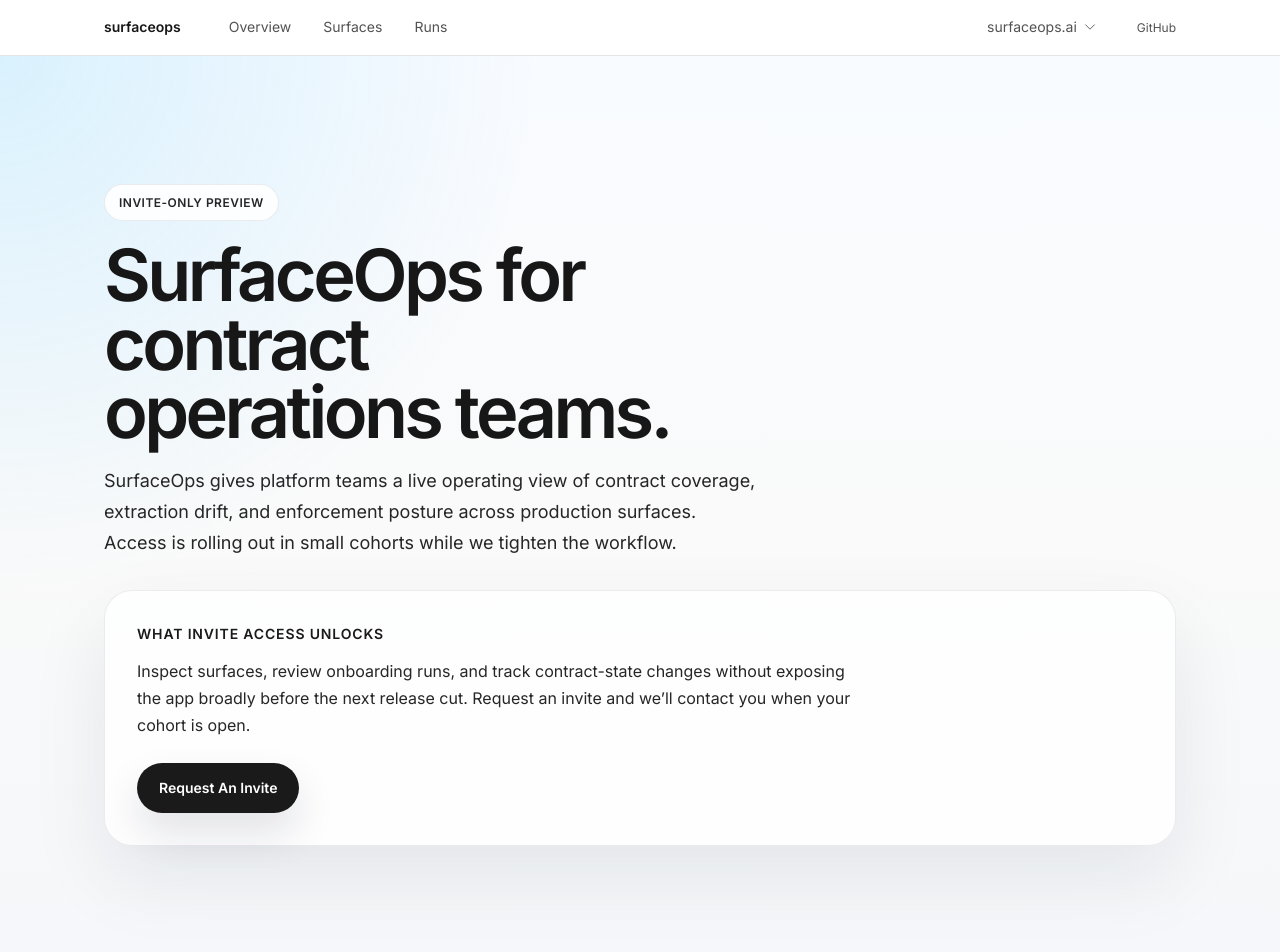
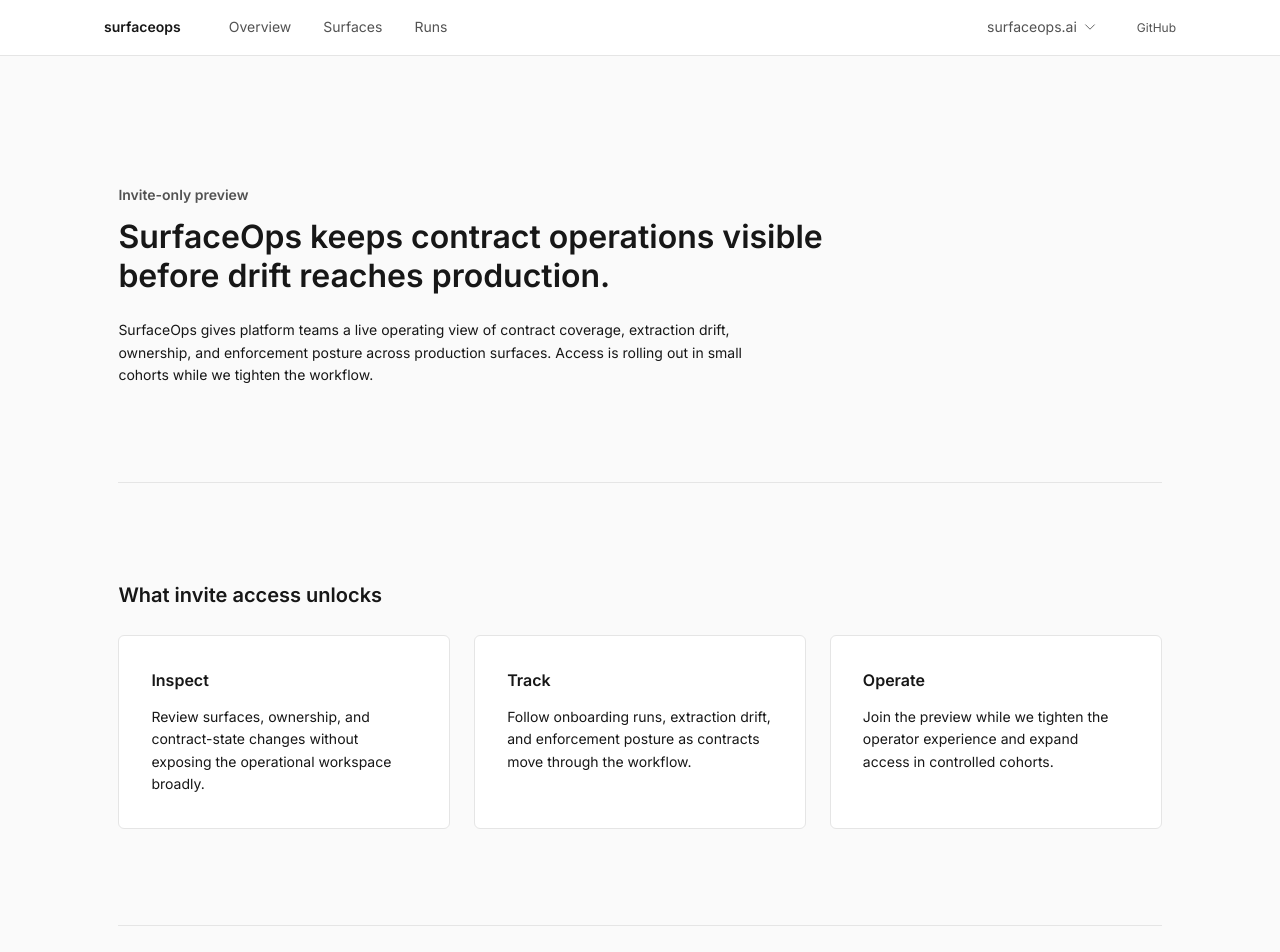
Before and after one commit to Surfaces-Platform/surfaces-webapps, a Next.js app in the folder apps/surfaceops-web/: page / in a window 1280 px wide. Shown: the top 952 px of the page. Built offline with nearby package versions, Linux system fonts and the light colour scheme.

Commit message:
Align SurfaceOps landing page with shared pattern

```diff
--- a/apps/surfaceops-web/app/(overview)/_components/invite-request-panel.tsx
+++ b/apps/surfaceops-web/app/(overview)/_components/invite-request-panel.tsx
@@ -60,14 +60,14 @@
           width: "fit-content",
           fontSize: "14px",
           fontWeight: 600,
-          padding: "14px 22px",
+          padding: "12px 24px",
           backgroundColor: colors.structure.primary,
           color: colors.neutral[0],
           border: "none",
-          borderRadius: "999px",
+          borderRadius: "6px",
           cursor: formOpen ? "default" : "pointer",
           opacity: formOpen ? 0.8 : 1,
-          boxShadow: "0 20px 40px rgba(15, 23, 42, 0.12)",
+          transition: "all var(--contract-motion-duration) var(--contract-motion-timing)",
         }}
       >
         Request An Invite
@@ -79,11 +79,10 @@
           style={{
             display: "grid",
             gap: "12px",
-            padding: "20px",
-            borderRadius: "20px",
+            padding: "24px",
+            borderRadius: "6px",
             border: `1px solid ${colors.neutral[200]}`,
             backgroundColor: colors.neutral[0],
-            boxShadow: "0 24px 48px rgba(15, 23, 42, 0.08)",
           }}
         >
           <label
@@ -117,11 +116,11 @@
               aria-describedby="invite-request-status"
               style={{
                 flex: "1 1 260px",
-                minHeight: "48px",
-                borderRadius: "14px",
+                minHeight: "44px",
+                borderRadius: "6px",
                 border: `1px solid ${colors.neutral[400]}`,
                 padding: "0 16px",
-                fontSize: "15px",
+                fontSize: "14px",
                 color: colors.neutral[900],
                 backgroundColor: colors.neutral[50],
               }}
@@ -130,9 +129,9 @@
               type="submit"
               disabled={isSubmitting}
               style={{
-                minHeight: "48px",
+                minHeight: "44px",
                 padding: "0 18px",
-                borderRadius: "14px",
+                borderRadius: "6px",
                 border: "none",
                 backgroundColor: colors.neutral[900],
                 color: colors.neutral[0],
--- a/apps/surfaceops-web/app/(overview)/page.tsx
+++ b/apps/surfaceops-web/app/(overview)/page.tsx
@@ -6,8 +6,7 @@
     <div
       className="min-h-screen w-full"
       style={{
-        background:
-          "radial-gradient(circle at top left, rgba(56, 189, 248, 0.16), transparent 34%), linear-gradient(180deg, #F8FBFF 0%, #FAFAFA 52%, #F5F7FA 100%)",
+        backgroundColor: colors.neutral[50],
         fontFamily: "Inter, sans-serif",
         color: colors.neutral[900],
       }}
@@ -17,104 +16,141 @@
         style={{
           maxWidth: 1120,
           margin: "0 auto",
-          padding: "clamp(72px, 10vw, 128px) 24px",
         }}
       >
         <section
           data-contract-section="landing.hero"
           style={{
-            display: "grid",
-            gap: "32px",
-            alignItems: "start",
+            paddingTop: "128px",
+            paddingBottom: "96px",
           }}
         >
-          <div
+          <p
             style={{
-              display: "grid",
-              gap: "20px",
-              maxWidth: "760px",
-            }}
-          >
-            <span
-              style={{
-                display: "inline-flex",
-                width: "fit-content",
-                alignItems: "center",
-                gap: "8px",
-                padding: "8px 14px",
-                borderRadius: "999px",
-                border: "1px solid rgba(15, 23, 42, 0.08)",
-                backgroundColor: "rgba(255, 255, 255, 0.9)",
-                color: colors.neutral[800],
-                fontSize: "12px",
+              margin: "0 0 12px",
+              fontSize: "14px",
               fontWeight: 600,
-                letterSpacing: "0.04em",
-                textTransform: "uppercase",
+              color: colors.neutral[600],
             }}
           >
             Invite-only preview
-            </span>
+          </p>
           <h1
             style={{
-                fontSize: "clamp(40px, 7vw, 72px)",
+              fontSize: "32px",
               fontWeight: 600,
-                lineHeight: 0.95,
-                letterSpacing: "-0.05em",
-                maxWidth: "12ch",
-                margin: 0,
+              lineHeight: 1.2,
+              margin: "0 0 24px",
+              maxWidth: "720px",
             }}
           >
-              SurfaceOps for contract operations teams.
+            SurfaceOps keeps contract operations visible before drift reaches production.
           </h1>
           <p
             style={{
+              fontSize: "14px",
+              fontWeight: 400,
+              lineHeight: 1.6,
               margin: 0,
-                maxWidth: "58ch",
-                fontSize: "18px",
-                lineHeight: 1.7,
-                color: colors.neutral[800],
+              maxWidth: "640px",
             }}
           >
             SurfaceOps gives platform teams a live operating view of contract coverage,
-              extraction drift, and enforcement posture across production surfaces. Access
-              is rolling out in small cohorts while we tighten the workflow.
+            extraction drift, ownership, and enforcement posture across production surfaces.
+            Access is rolling out in small cohorts while we tighten the workflow.
           </p>
-          </div>
+        </section>
+
         <section
           data-contract-section="landing.guidance"
           style={{
-              display: "grid",
-              gap: "24px",
-              padding: "clamp(24px, 3vw, 32px)",
-              borderRadius: "28px",
-              backgroundColor: "rgba(255, 255, 255, 0.84)",
-              border: "1px solid rgba(15, 23, 42, 0.08)",
-              boxShadow: "0 32px 80px rgba(15, 23, 42, 0.08)",
+            paddingTop: "96px",
+            paddingBottom: "96px",
+            borderTop: `1px solid ${colors.neutral[200]}`,
           }}
         >
-            <div style={{ display: "grid", gap: "12px", maxWidth: "720px" }}>
-              <p
+          <h2
             style={{
-                  margin: 0,
-                  fontSize: "14px",
+              fontSize: "20px",
               fontWeight: 600,
-                  textTransform: "uppercase",
-                  letterSpacing: "0.06em",
-                  color: colors.structure.primary,
+              margin: "0 0 24px",
             }}
           >
             What invite access unlocks
-              </p>
-              <p style={{ margin: 0, fontSize: "16px", lineHeight: 1.7, color: colors.neutral[800] }}>
-                Inspect surfaces, review onboarding runs, and track contract-state changes without
-                exposing the app broadly before the next release cut. Request an invite and we’ll
-                contact you when your cohort is open.
+          </h2>
+          <div className="grid grid-cols-1 md:grid-cols-3 gap-6">
+            <div
+              style={{
+                padding: "32px",
+                borderRadius: "6px",
+                backgroundColor: colors.neutral[0],
+                border: `1px solid ${colors.neutral[200]}`,
+              }}
+            >
+              <h3 style={{ fontSize: "16px", fontWeight: 600, margin: "0 0 12px" }}>
+                Inspect
+              </h3>
+              <p style={{ fontSize: "14px", lineHeight: 1.6, margin: 0 }}>
+                Review surfaces, ownership, and contract-state changes without exposing the
+                operational workspace broadly.
               </p>
             </div>
-            <section data-contract-section="landing.actions">
+            <div
+              style={{
+                padding: "32px",
+                borderRadius: "6px",
+                backgroundColor: colors.neutral[0],
+                border: `1px solid ${colors.neutral[200]}`,
+              }}
+            >
+              <h3 style={{ fontSize: "16px", fontWeight: 600, margin: "0 0 12px" }}>
+                Track
+              </h3>
+              <p style={{ fontSize: "14px", lineHeight: 1.6, margin: 0 }}>
+                Follow onboarding runs, extraction drift, and enforcement posture as contracts
+                move through the workflow.
+              </p>
+            </div>
+            <div
+              style={{
+                padding: "32px",
+                borderRadius: "6px",
+                backgroundColor: colors.neutral[0],
+                border: `1px solid ${colors.neutral[200]}`,
+              }}
+            >
+              <h3 style={{ fontSize: "16px", fontWeight: 600, margin: "0 0 12px" }}>
+                Operate
+              </h3>
+              <p style={{ fontSize: "14px", lineHeight: 1.6, margin: 0 }}>
+                Join the preview while we tighten the operator experience and expand access in
+                controlled cohorts.
+              </p>
+            </div>
+          </div>
+        </section>
+
+        <section
+          data-contract-section="landing.actions"
+          style={{
+            paddingTop: "96px",
+            paddingBottom: "96px",
+            borderTop: `1px solid ${colors.neutral[200]}`,
+          }}
+        >
+          <p
+            style={{
+              fontSize: "14px",
+              fontWeight: 400,
+              lineHeight: 1.6,
+              margin: "0 0 24px",
+              maxWidth: "640px",
+            }}
+          >
+            Request an invite to join the next SurfaceOps cohort. We’ll reach out as preview
+            access expands.
+          </p>
           <InviteRequestPanel />
-            </section>
-          </section>
         </section>
       </div>
     </div>
```
Also changed, not shown: 2 other files (tests, documents, lock files or other folders). Lines whose indentation alone changed are shown as unchanged.
